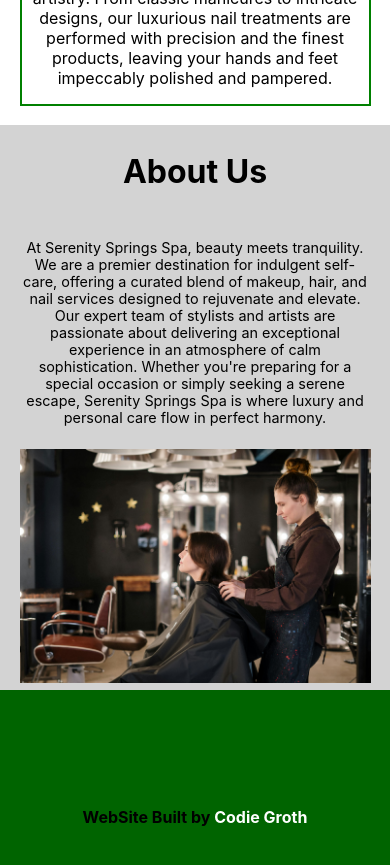
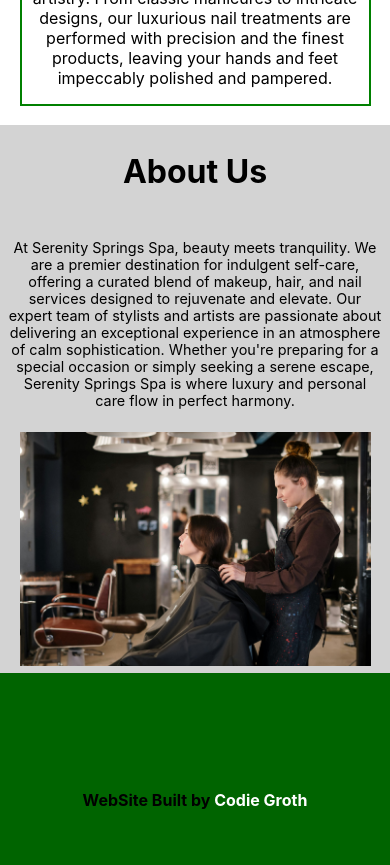
Before and after one commit to codiemaureen/SerenitySpringsSpa, a React (Create React App) app: page / in a window 390 px wide. Shown: the part 2480-3345 px from the top of the page. Built offline with nearby package versions, Linux system fonts and the light colour scheme; a web font is replaced by a local one.

Commit message:
Cleaning up code

```diff
--- a/src/components/AboutUs.js
+++ b/src/components/AboutUs.js
@@ -3,17 +3,15 @@ import '../style/aboutUs.css';
 
 const AboutUs = () => {
   return (
-   <div id='aboutContainer'>
-    <div className='about-desc'>
+<div id='aboutContainer'>
+  <div className='about-desc'>
+    <div className='blurb-container'>
       <h2 className='about-header'>About Us</h2>
-      <div className='blurb-container'>
-
-
       <p className='blurb'> At Serenity Springs Spa, beauty meets tranquility. We are a premier destination for indulgent self-care, offering a curated blend of makeup, hair, and nail services designed to rejuvenate and elevate. Our expert team of stylists and artists are passionate about delivering an exceptional experience in an atmosphere of calm sophistication. Whether you're preparing for a special occasion or simply seeking a serene escape, Serenity Springs Spa is where luxury and personal care flow in perfect harmony.</p>
-     <img src={aboutUsImg} alt="aboutUsImg" className='about-img'/>
     </div>
-   </div>
- </div>
+    <img src={aboutUsImg} alt="aboutUsImg" className='about-img'/>
+  </div>
+</div>
   )
 }
 
--- a/src/style/aboutUs.css
+++ b/src/style/aboutUs.css
@@ -10,19 +10,18 @@
 }
 
 .about-desc{
+  display: flex;
   max-width: 100%;
   font-size: 2rem;
 }
 
 .blurb-container{
   display: flex;
-  width: 100%;
+  flex-direction: column;
 }
 
 .blurb{
-  width: 90%;
   padding: 2%;
-  height: 100%;
 }
 
 .about-img {
@@ -32,7 +31,7 @@
 @media screen and (max-width: 900px) {
   .about-desc{
     flex-direction: column;
-    align-content: center;
+    align-items: center;
     text-align: center;
     width: 100%;
     margin: 0;
@@ -51,5 +50,6 @@
   .about-img {
     width: 90%;
     margin-bottom: 2%;
+
   }
 }
```
